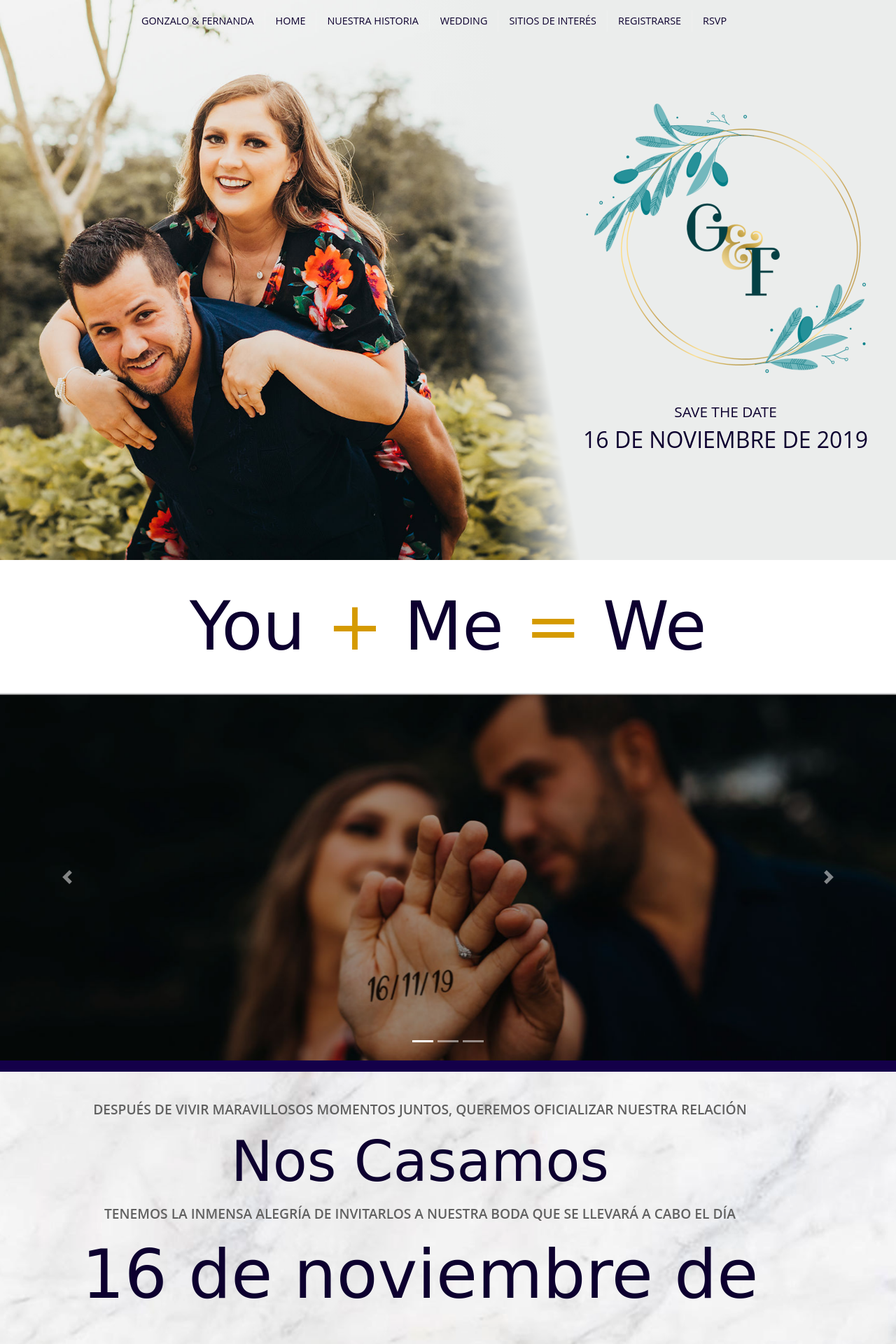
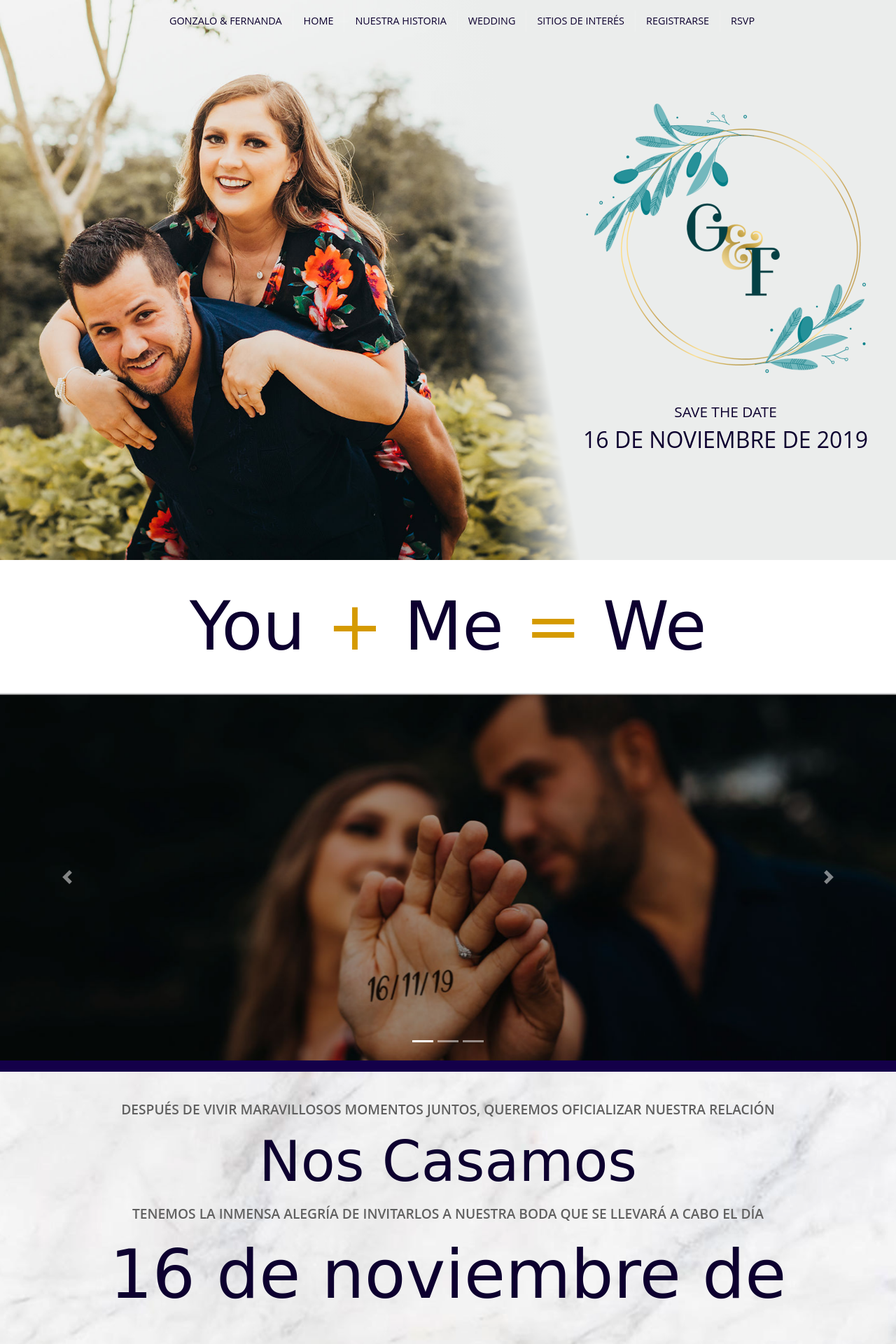
Before and after one commit to dlunamontilla/ism-1, a PHP site: page / in a window 1280 px wide. Shown: the top 1920 px of the page at 70% size. Run offline with PHP 8.4, Linux system fonts and the light colour scheme; style sheets or scripts are compiled from the project's sources; some web fonts are replaced.

Commit message:
Corrección de los elementos de la página - Parte 1

```diff
--- a/recursos/asset/sass/_defaults.scss
+++ b/recursos/asset/sass/_defaults.scss
@@ -142,7 +142,7 @@ pre, code {
   width: calc(#{$width} - 10px);
   max-width: $max-width;
 
-  &:not(hr):not([class]) {
+  &:not(hr):not([class="contacto"]) {
     margin: 0 auto;
   }
 }
--- a/vista/css/style.css
+++ b/vista/css/style.css
@@ -101,7 +101,7 @@ pre, code {
   width: calc(100% - 10px);
   max-width: 1200px;
 }
-.default:not(hr):not([class]), .predeterminado:not(hr):not([class]) {
+.default:not(hr):not([class="contacto"]), .predeterminado:not(hr):not([class="contacto"]) {
   margin: 0 auto;
 }
 
```
Also changed, not shown: recursos/asset/sass/_main.scss (line endings or trailing spaces), 1 other file.
